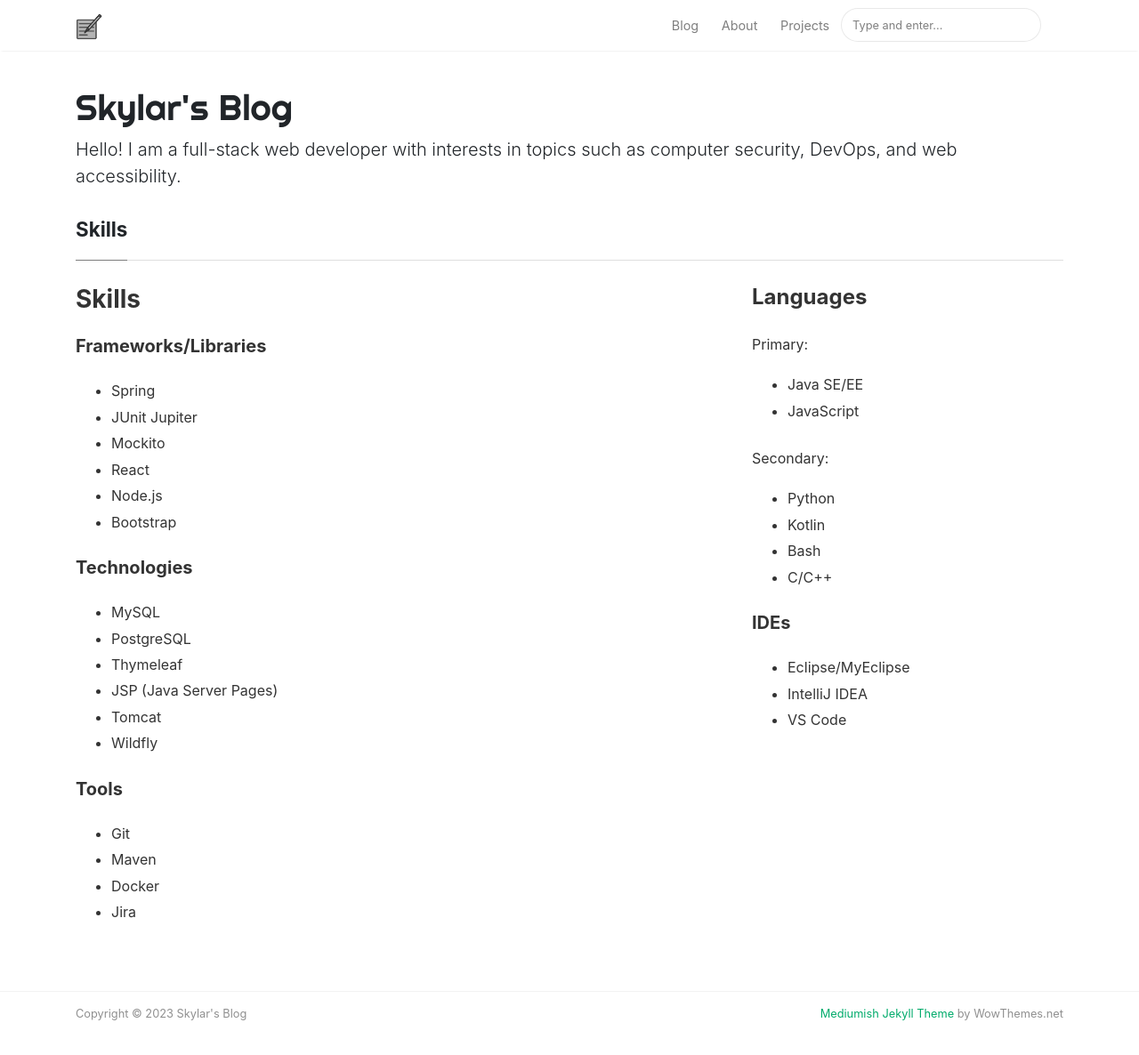
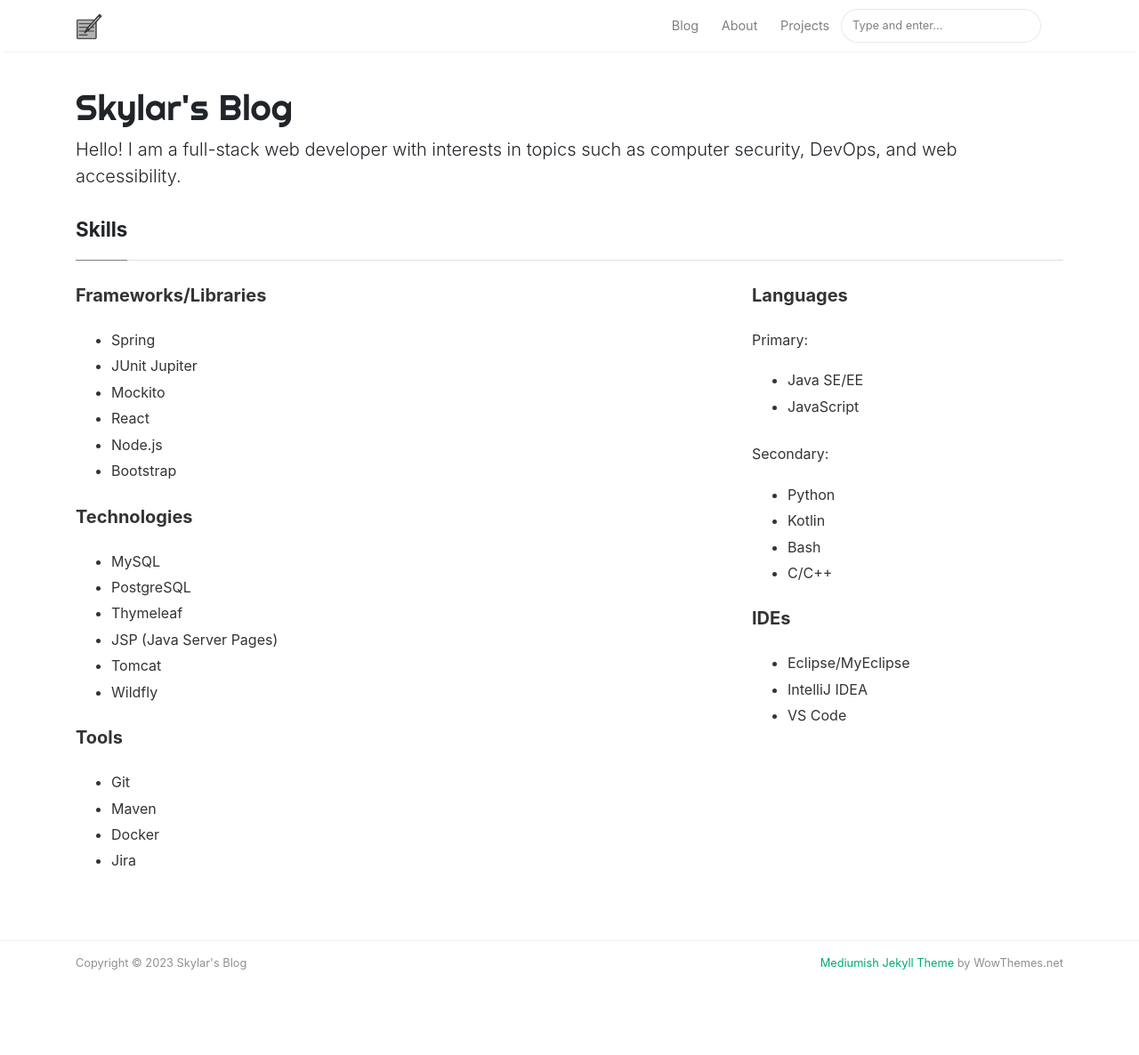
Before and after one commit to oneexists/oneexists.github.io, a Jekyll site: the page built from _pages/skills.md, in a window 1280 px wide and 1224 px high. Shown: the top 1186 px of the window at 89% size. Built offline with Jekyll 4.4.1, drawn with Linux system fonts in a browser that asks for light colours; nearby versions of some CDN libraries.

```diff
--- a/_pages/skills.md
+++ b/_pages/skills.md
@@ -6,7 +6,6 @@ permalink: /skills
 
 <div class="row justify-content-between">
 <div class="col-md-8 pr-5">
-<h3>Skills</h3>
 
 <h5>Frameworks/Libraries</h5>
 <ul>
@@ -38,7 +37,7 @@ permalink: /skills
 </div>
 
 <div class="col-md-4">
-<h4>Languages</h4>
+<h5>Languages</h5>
 <p>Primary:</p>
 <ul>
     <li>Java SE/EE</li>
```
